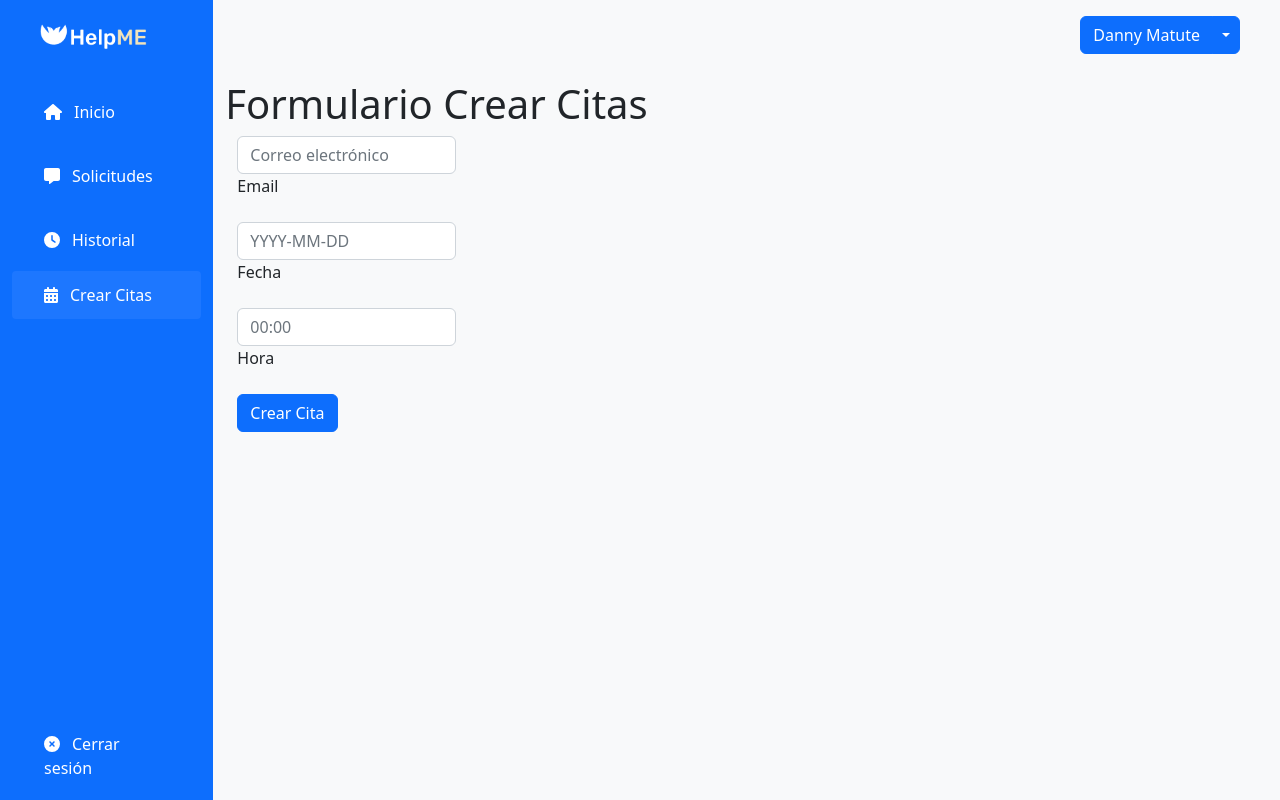
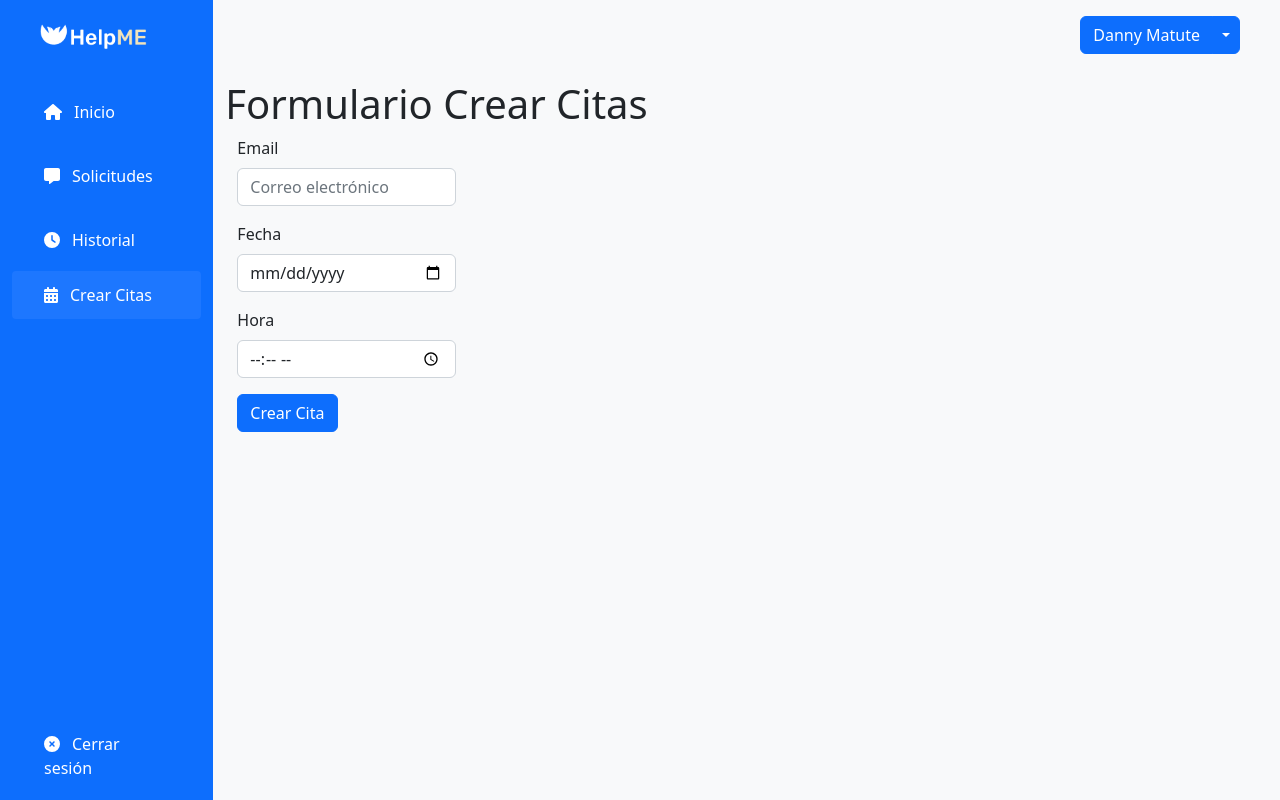
Before and after one commit to gi00/professional_frnd, a Next.js app: page /dates in a window 1280 px wide. Built offline with nearby package versions, Linux system fonts and the light colour scheme.

Commit message:
cambios peques

```diff
--- a/src/components/Dates/FormCrearCita.js
+++ b/src/components/Dates/FormCrearCita.js
@@ -39,6 +39,7 @@ export default function FormCrearCita() {
 
       <Container>
       <Form.Group className="mb-3" >
+      <Form.Label htmlFor="floatingInput">Email</Form.Label>
         <Form.Control
           type="email"
           name="email"
@@ -46,29 +47,31 @@ export default function FormCrearCita() {
           onChange={handleChange}
           required
         />
-        <Form.Label htmlFor="floatingInput">Email</Form.Label>
+
       </Form.Group>
 
       <Form.Group className="mb-3" c>
+      <Form.Label>Fecha</Form.Label>
       <Form.Control
-       type="fecha"
+       type="date"
        placeholder="YYYY-MM-DD"
        name ="fecha"
        onChange={handleChange}
        required
        />
-      <Form.Label>Fecha</Form.Label>
+
       </Form.Group>
 
       <Form.Group className="mb-3" c>
+      <Form.Label>Hora</Form.Label>
       <Form.Control
-       type="hora"
+       type="time"
        placeholder="00:00"
        name = "hora"
        onChange={handleChange}
        required
        />
-      <Form.Label>Hora</Form.Label>
+
       </Form.Group>
       <Form.Group className="mb-3">
         <Button className="btn-primary" type="submit">
```
